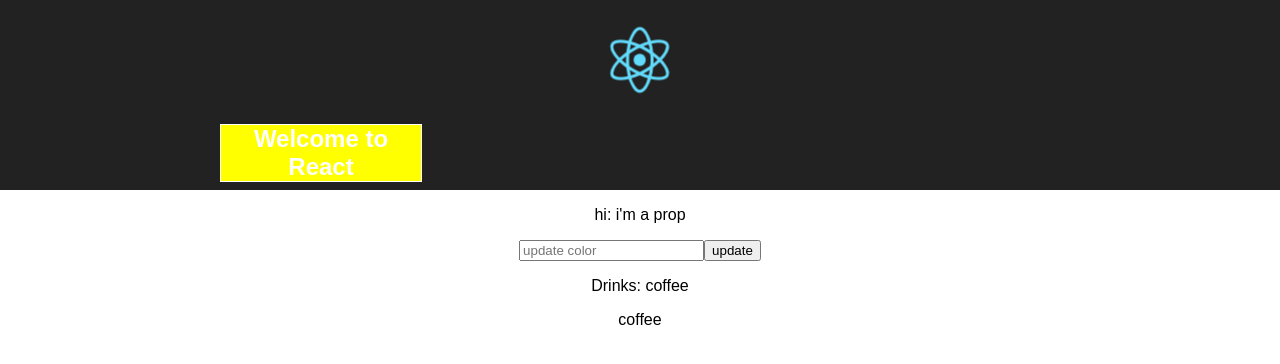
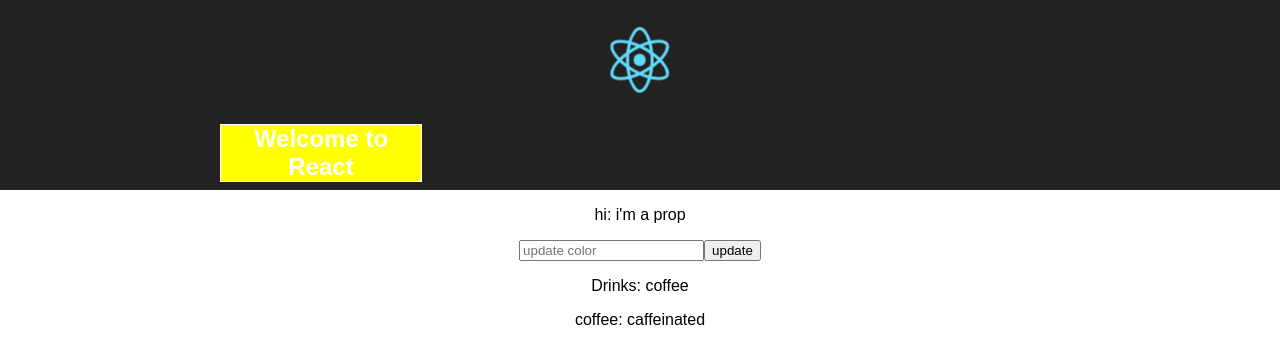
Before and after one commit to davideliason/coffeeLog-react-router-express, a React (Create React App) app in the folder public/client/: page / in a window 1280 px wide. Shown: the top 364 px of the page. Built offline with nearby package versions, Linux system fonts and the light colour scheme.

Commit message:
pass type props to child Coffee from Drinks

```diff
--- a/public/client/src/Coffee.jsx
+++ b/public/client/src/Coffee.jsx
@@ -3,7 +3,7 @@ import React from 'react';
 class Coffee extends React.Component {
 	render(){
 		return(
-				<p>coffee</p>
+				<p>coffee: {this.props.type} </p>
 			);
 	}
 }
--- a/public/client/src/Drinks.jsx
+++ b/public/client/src/Drinks.jsx
@@ -12,7 +12,7 @@ class Drinks extends React.Component{
 		return(
 			 <div>
 				<p>Drinks: {this.state.drinks[0]}</p>
-				<Coffee />
+				<Coffee type="caffeinated" />
 			 </div>
 			);
 	}
```
